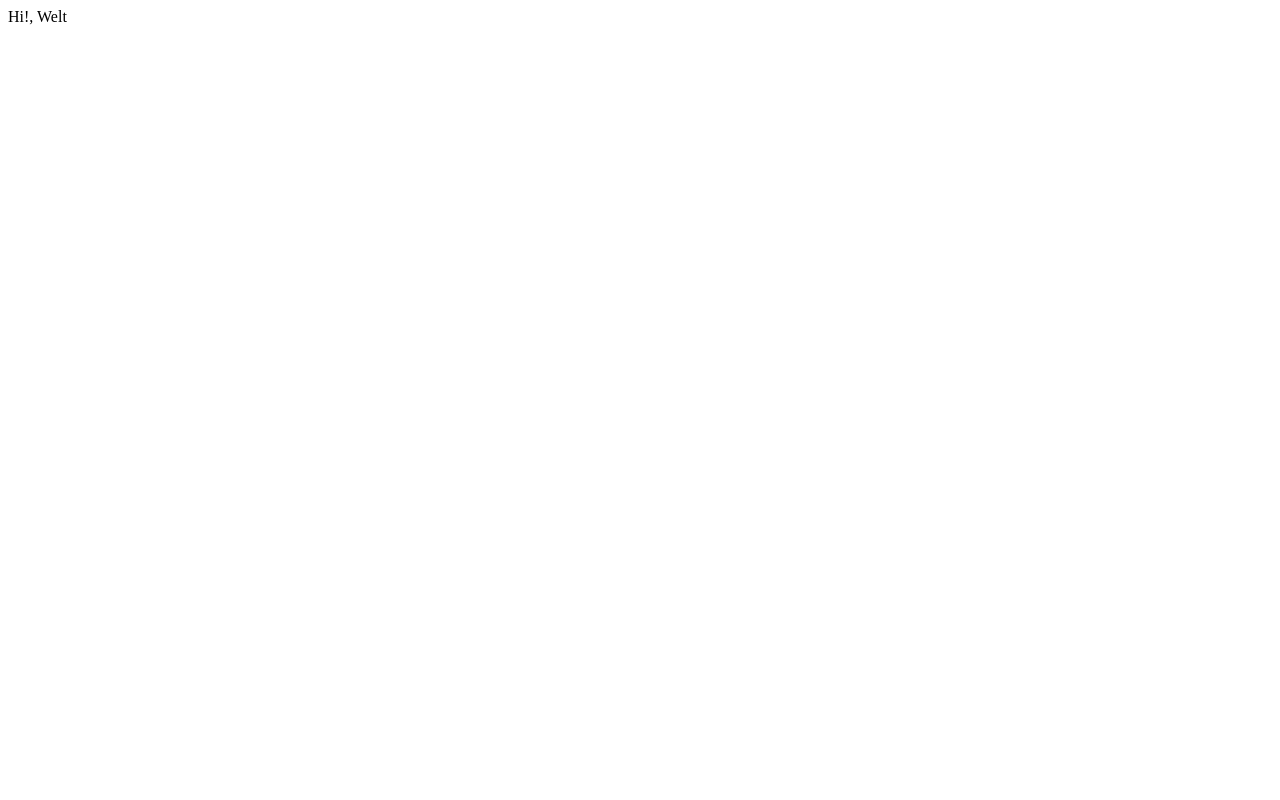
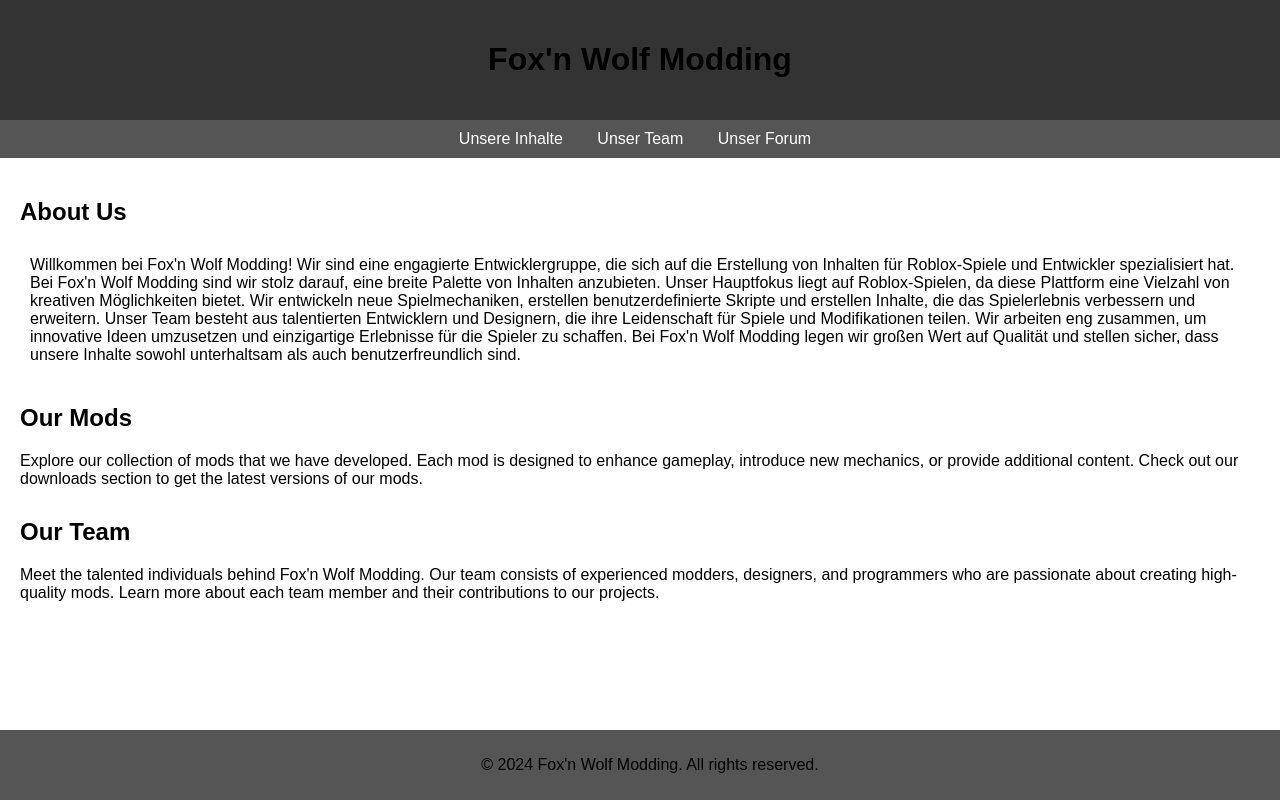
Before and after one commit to FuFiFurry/FoxnWolf, a plain HTML site: page index.html in a window 1280 px wide. Drawn offline with Linux system fonts and the light colour scheme.

Commit message:
Update index.html
Website Version 1.0

```diff
--- a/index.html
+++ b/index.html
@@ -1 +1,118 @@
-Hi!, Welt
+<!DOCTYPE html>
+<html lang="en">
+<head>
+  <meta charset="UTF-8">
+  <meta name="viewport" content="width=device-width, initial-scale=1.0">
+  <title>Fox'n Wolf Modding</title>
+  <style>
+    /* Global Styles */
+    body {
+      font-family: Arial, sans-serif;
+      margin: 0;
+      padding: 0;
+      display: flex;
+      flex-direction: column;
+      min-height: 100vh;
+    }
+
+    /* Header Styles */
+    header {
+      background-color: #333;
+      color: #fff;
+      padding: 20px;
+      text-align: center;
+    }
+
+    /* Navigation Styles */
+    nav {
+      background-color: #555;
+      color: #fff;
+      padding: 10px;
+      text-align: center;
+    }
+
+    nav ul {
+      list-style-type: none;
+      margin: 0;
+      padding: 0;
+    }
+
+    nav ul li {
+      display: inline-block;
+      margin-right: 10px;
+    }
+
+    nav ul li a {
+      color: #fff;
+      text-decoration: none;
+      padding: 5px 10px;
+    }
+
+    /* Main Content Styles */
+    main {
+      flex-grow: 1;
+      padding: 20px;
+    }
+
+    section {
+      margin-bottom: 30px;
+    }
+
+    h1, h2 {
+      color: #000;
+    }
+
+    /* Footer Styles */
+    footer {
+      background-color: #555;
+      color: #000;
+      padding: 10px;
+      text-align: center;
+      position: fixed;
+      bottom: 0;
+      width: 100%;
+    }
+  </style>
+</head>
+<body>
+  <header>
+    <h1>Fox'n Wolf Modding</h1>
+  </header>
+
+  <nav>
+    <ul>
+      <li><a href="#mods">Unsere Inhalte</a></li>
+      <li><a href="#team">Unser Team</a></li>
+      <li><a href="#forum">Unser Forum</a></li>
+    </ul>
+  </nav>
+
+  <main>
+
+    <section id="about">
+      <h2>About Us</h2>
+      <p style="padding: 10px;">Willkommen bei Fox'n Wolf Modding! Wir sind eine engagierte Entwicklergruppe, die sich auf die Erstellung von Inhalten für Roblox-Spiele und Entwickler spezialisiert hat.
+        Bei Fox'n Wolf Modding sind wir stolz darauf, eine breite Palette von Inhalten anzubieten.
+        Unser Hauptfokus liegt auf Roblox-Spielen, da diese Plattform eine Vielzahl von kreativen Möglichkeiten bietet.
+        Wir entwickeln neue Spielmechaniken, erstellen benutzerdefinierte Skripte und erstellen Inhalte, die das Spielerlebnis verbessern und erweitern.
+        Unser Team besteht aus talentierten Entwicklern und Designern, die ihre Leidenschaft für Spiele und Modifikationen teilen.
+        Wir arbeiten eng zusammen, um innovative Ideen umzusetzen und einzigartige Erlebnisse für die Spieler zu schaffen.
+        Bei Fox'n Wolf Modding legen wir großen Wert auf Qualität und stellen sicher, dass unsere Inhalte sowohl unterhaltsam als auch benutzerfreundlich sind.</p>
+    </section>
+
+    <section id="mods">
+      <h2>Our Mods</h2>
+      <p>Explore our collection of mods that we have developed. Each mod is designed to enhance gameplay, introduce new mechanics, or provide additional content. Check out our downloads section to get the latest versions of our mods.</p>
+    </section>
+
+    <section id="team">
+      <h2>Our Team</h2>
+      <p>Meet the talented individuals behind Fox'n Wolf Modding. Our team consists of experienced modders, designers, and programmers who are passionate about creating high-quality mods. Learn more about each team member and their contributions to our projects.</p>
+    </section>
+  </main>
+
+  <footer>
+    <p style="color: #000;">&copy; 2024 Fox'n Wolf Modding. All rights reserved.</p>
+  </footer>
+</body>
+</html>
```
